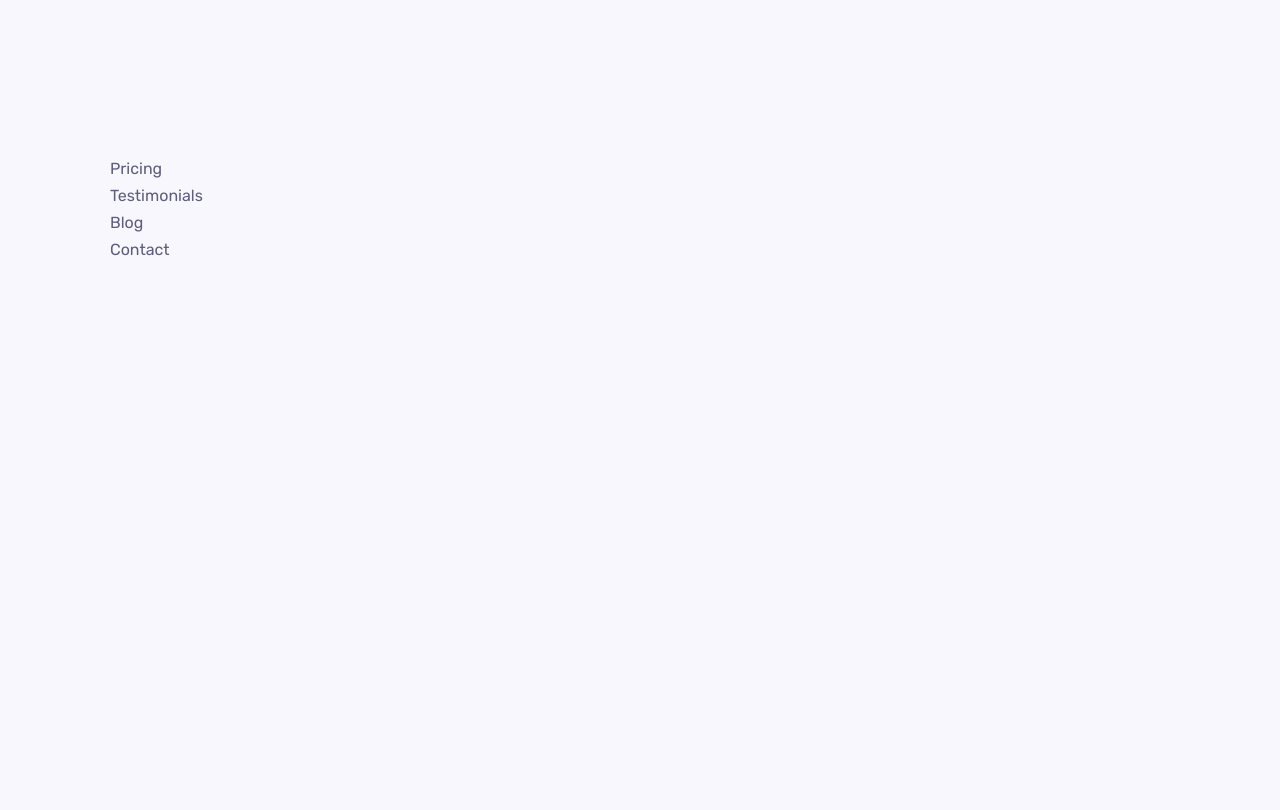
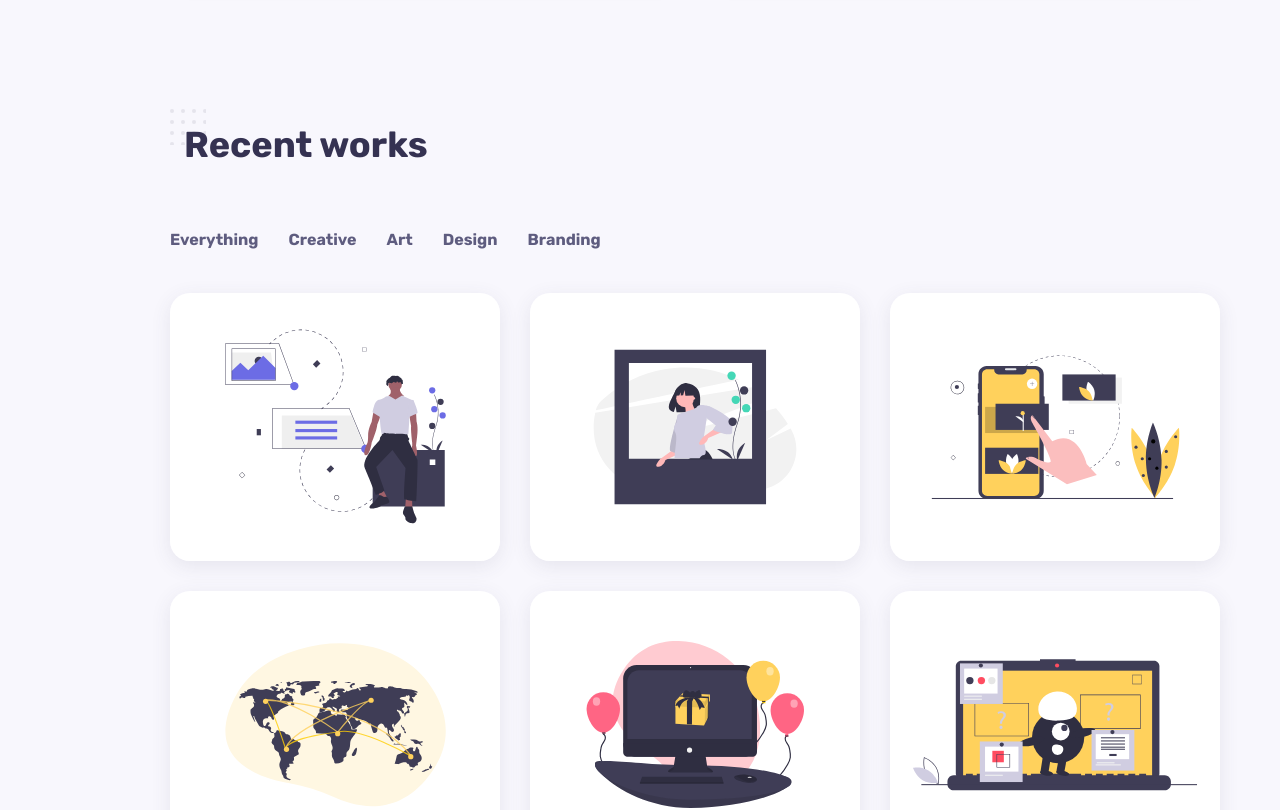
Before and after one commit to JostmarDev/portfolio-jese, a React (Create React App) app: page / in a window 1280 px wide. Shown: the part 2780-3590 px from the top of the page. Before the commit the page ends 3043 px from the top, so only its background shows below. Built offline with nearby package versions, Linux system fonts and the light colour scheme.

Commit message:
portfolio

```diff
--- /dev/null
+++ b/src/components/portfolio/Menu.jsx
@@ -0,0 +1,51 @@
+import Work1 from "../../assets/work-1.svg";
+import Work2 from "../../assets/work-2.svg";
+import Work3 from "../../assets/work-3.svg";
+import Work4 from "../../assets/work-4.svg";
+import Work5 from "../../assets/work-5.svg";
+import Work6 from "../../assets/work-6.svg";
+
+
+const Menu = [
+    {
+      id: 1,
+      image: Work1,
+      title: "Project Management Illustration",
+      category: "Design",
+    },
+    {
+      id: 2,
+      image: Work2,
+      title: "Guest App Walkthrough Screens",
+      category: "Art",
+    },
+    {
+      id: 3,
+      image: Work3,
+      title: "Delivery App Wireframe",
+      category: "Branding",
+    },
+    ,
+    {
+      id: 4,
+      image: Work4,
+      title: "Onboarding Motivation",
+      category: "Design",
+    },
+    ,
+    {
+      id: 5,
+      image: Work5,
+      title: "iMac Mockup Design",
+      category: "Creative",
+    },
+    ,
+    {
+      id: 6,
+      image: Work6,
+      title: "Game Store App Concept",
+      category: "Art",
+    },
+  ];
+
+  export default Menu
--- a/src/components/portfolio/Portfolio.jsx
+++ b/src/components/portfolio/Portfolio.jsx
@@ -1,9 +1,50 @@
-import React from 'react';
+import React, { useState }from 'react';
 import "./portfolio.css";
+import Menu from './Menu';
 
 const Portfolio = () => {
+
+  const [items, setItems] = useState(Menu);
+  const filterItem = (categoryItem) => {
+    const updatedItems = Menu.filter((curElem) => {
+      return curElem.category === categoryItem;
+    })
+
+    setItems(updatedItems);
+  }
+
   return (
-    <section className="work container section" id="work"></section>
+    <section className="work container section" id="portfolio">
+      <h2 className="section__title">Recent works</h2>
+
+      <div className="work__filters">
+        <span className="work__item" onClick={() => setItems(Menu) }>Everything</span>
+        <span className="work__item" onClick={() => filterItem("Creative")}>Creative</span>
+        <span className="work__item" onClick={() => filterItem("Art")}>Art</span>
+        <span className="work__item" onClick={() => filterItem("Design")}>Design</span>
+        <span className="work__item" onClick={() => filterItem("Branding")}>Branding</span>
+      </div>
+
+      <div className="work__container grid">
+        {items.map((elem) => {
+          const { id, image, title, category} = elem;
+          return (
+            <div className="work__card" key={id}>
+              <div className="work__thumbnail">
+                <img src={image} alt="" className="work__img" />
+                <div className="work__mask"></div>
+              </div>
+
+              <span className="work__category">{category}</span>
+              <h3 className="work__title">{title}</h3>
+              <a href="#" className="work__button">
+                <i className="icon-link work__button-icon"></i>
+              </a>
+            </div>
+          )
+        })}
+      </div>
+    </section>
   )
 }
 
--- a/src/components/portfolio/portfolio.css
+++ b/src/components/portfolio/portfolio.css
@@ -0,0 +1,106 @@
+.work__filters {
+    display: flex;
+    align-items: center;
+    column-gap: 1.875rem;
+    margin-bottom: 2.5rem;
+
+}
+
+.work__item {
+    cursor: pointer;
+    font-weight: var(--font-bold);
+    transition: .3s;
+
+}
+
+.work__item:hover {
+    color: var(--first-color);
+
+}
+
+.work__container {
+    grid-template-columns: repeat(3, 1fr);
+    gap: 1.875rem;
+
+}
+
+.work__card {
+    position: relative;
+    overflow: hidden;
+    border-radius: var(--border-radius);
+    box-shadow: var(--shadow);
+}
+
+.work__mask {
+    background: #6c6ce5;
+    position: absolute;
+    left: 0;
+    top: 0;
+    height: 100%;
+    width: 100%;
+    transition: .3s;
+    opacity: 0;
+
+}
+
+.work__card:hover .work__mask {
+    opacity: 0.9;
+}
+
+.work__category {
+    color: #fff;
+    background-color: var(--first-color);
+    border-bottom-left-radius: 0.98rem;
+    border-bottom-right-radius: 0.98rem;
+    position: absolute;
+    top: 0;
+    left: 1.5rem;
+    font-size: var(--small-font-size);
+    display: inline-block;
+    padding: 0.19rem 0.625rem;
+    transform: translateY(-40px);
+    transition: .3s;
+
+}
+
+.work__title {
+    color: #fff;
+    font-size: var(--h3-font-size);
+    margin: 0 0 0.98rem;
+    padding: 0 1.25rem;
+    position: absolute;
+    top: 3.75rem;
+    transform: translateY(30px);
+    transition: .3s;
+    opacity: 0;
+
+}
+
+.work__button {
+    color: #fff;
+    position: absolute;
+    bottom: 1.5rem;
+    left: 1rem;
+    font-size: var(--h3-font-size);
+    display: block;
+    background-color: #ffd15c;
+    height: 40px;
+    width: 40px;
+    cursor: pointer;
+    border-radius: 50%;
+    text-align: center;
+    line-height: 42px;
+    transition: .3s;
+    opacity: 0;
+
+}
+
+.work__card:hover .work__button {
+    opacity: 1;
+}
+
+.work__card:hover .work__title ,
+.work__card:hover .work__category {
+    opacity: 1;
+    transform: translateY(0);
+}
--- a/src/components/pricing/Pricing.jsx
+++ b/src/components/pricing/Pricing.jsx
@@ -1,9 +1,49 @@
 import React from 'react';
 import "./pricing.css"
+import Image1 from "../../assets/price-1.svg";
+import Image2 from "../../assets/price-2.svg";
+import Image3 from "../../assets/price-3.svg";
 
 const Pricing = () => {
   return (
-    <div>Pricing</div>
+    <section className="pricing container section">
+      <h2 className="section__title">Pricing plants</h2>
+
+      <div className="pricing__container grid">
+        <div className="pricing__item">
+          <img src={Image1} alt="" className="pricing__item" />
+          <h3 className="pricing_plan"> Basic</h3>
+          <p className="pricing__title">A simple option</p>
+          <p className="pricing__support">Email support</p>
+          <h3 className="price">
+            <em>$ </em>9<span>  Moth</span>
+          </h3>
+          <a href="" className="btn">Get started</a>
+        </div>
+
+        <div className="pricing__item">
+          <img src={Image2} alt="" className="pricing__item" />
+          <h3 className="pricing_plan">Premium</h3>
+          <p className="pricing__title">Unlimited product including app integration and more features</p>
+          <p className="pricing__support">Mon-Fri support</p>
+          <h3 className="price">
+            <em>$ </em>14 <span>  Moth</span>
+          </h3>
+          <a href="" className="btn">Get started</a>
+        </div>
+
+        <div className="pricing__item">
+          <img src={Image3} alt="" className="pricing__item" />
+          <h3 className="pricing_plan">Ultimate</h3>
+          <p className="pricing__title">A wise option for large companies and individuals</p>
+          <p className="pricing__support">24/7 suport</p>
+          <h3 className="price">
+            <em>$ </em>19 <span>  Moth</span>
+          </h3>
+          <a href="" className="btn">Get started</a>
+        </div>
+      </div>
+    </section>
   )
 }
 
--- a/src/components/resume/Resume.jsx
+++ b/src/components/resume/Resume.jsx
@@ -20,7 +20,7 @@ const Resume = () => {
                   year={val.year}
                   desc={val.desc}
                   />
-              )
+              );
             }
           })}
         </div>
--- a/src/components/services/Services.jsx
+++ b/src/components/services/Services.jsx
@@ -30,7 +30,7 @@ const data = [
 
 const Services = () => {
   return (
-    <section className="services conteiner section" id="services">
+    <section className="services container section" id="services">
       <h2 className="section__title">Services</h2>
       <div className="services__container grid">
         {data.map(({ id, image, title, description }) => {
```
